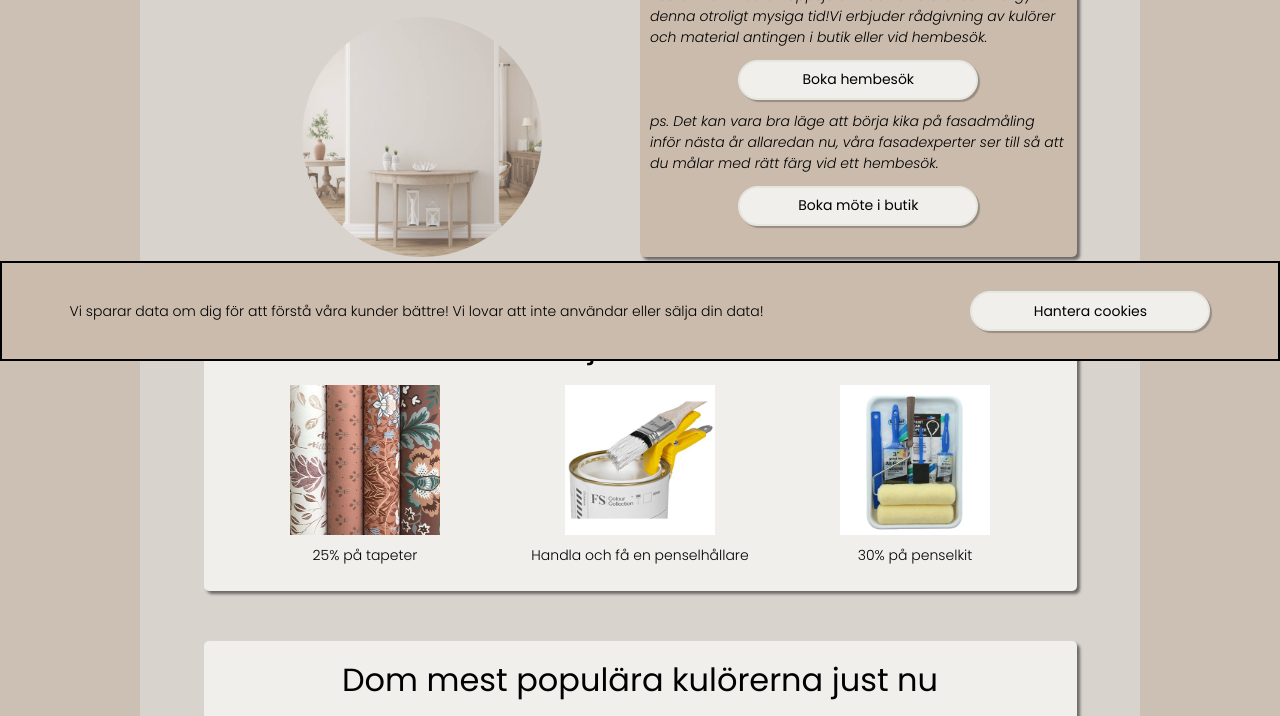
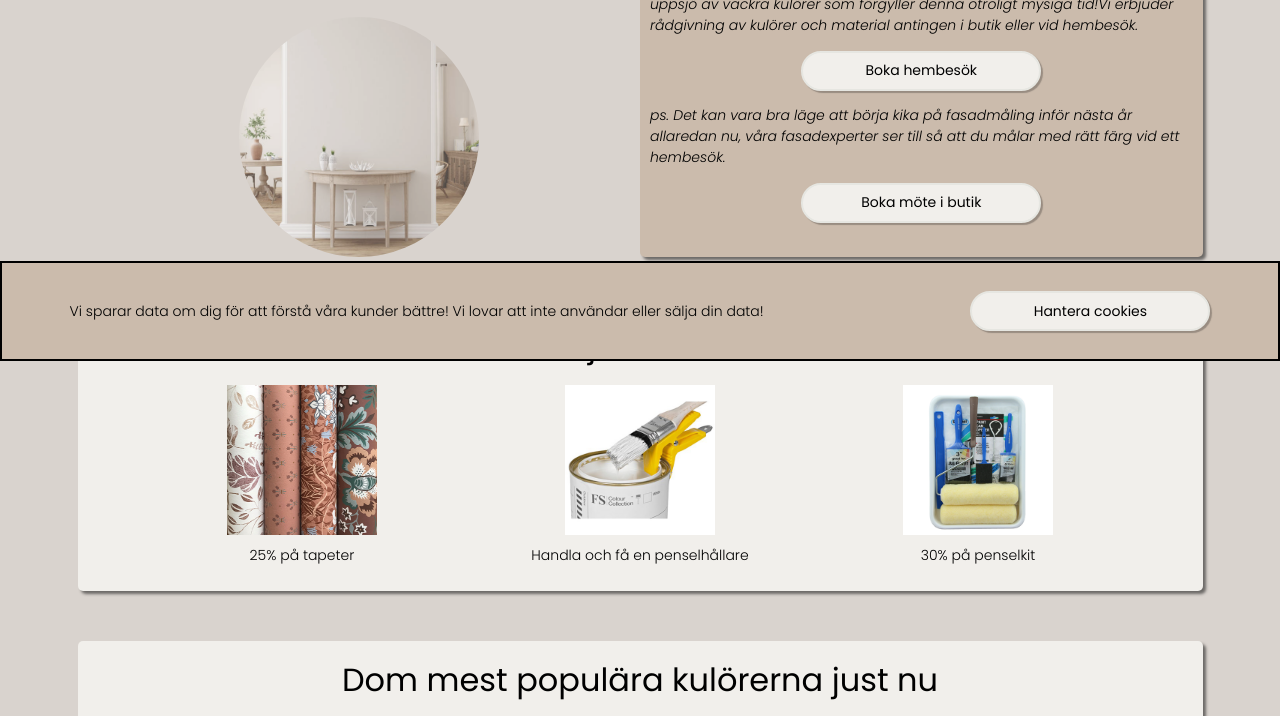
Before and after one commit to Medieinstitutet/fed21d-grafiska-verktyg-dubbel-nougat, a plain HTML site: page index.html in a window 1280 px wide. Shown: the part 439-1155 px from the top of the page. Drawn offline with nearby package versions, Linux system fonts and the light colour scheme; files that its build step writes are made by us from their sources.

Commit message:
Width containerPage fungerar utan !important

```diff
--- a/scss/_base.scss
+++ b/scss/_base.scss
@@ -39,7 +39,7 @@ body {
 //main page
 
 .containerPage {
-  width: 100vw;
+  width: 100%;
   background-color: $color3;
   min-height: 100vh;
   max-height: fit-content;
--- a/scss/_desktop.scss
+++ b/scss/_desktop.scss
@@ -1,3 +1,3 @@
 .containerPage {
-  width: 1000px !important;
+  width: 1000px;
 }
--- a/scss/_tablet.scss
+++ b/scss/_tablet.scss
@@ -1,5 +1,5 @@
 .containerPage {
-  width: 100vw;
+  width: 100%;
   padding-left: 15px;
   padding-right: 15px;
 }
```
